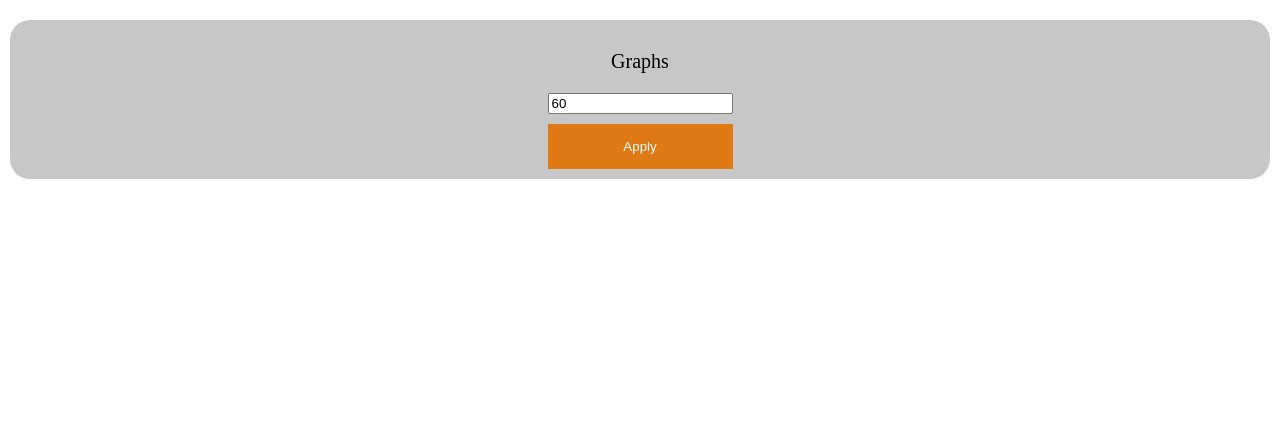
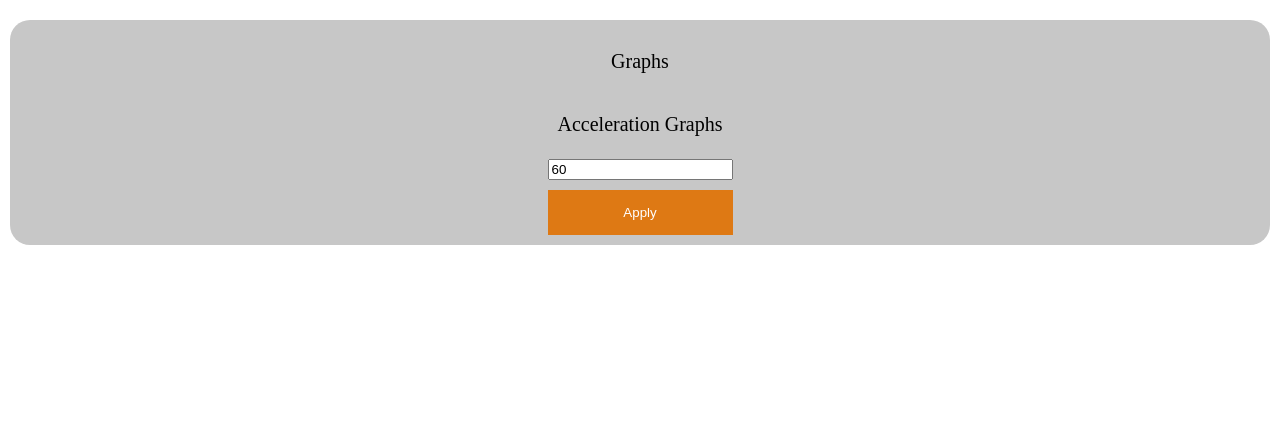
Before and after one commit to zNitche/MotoSentinel, a Flask app: page /settings in a window 1280 px wide. Shown: the part 43-487 px from the top of the page. Run offline with Flask 2, Linux system fonts and the light colour scheme.

Commit message:
added setting time range for acceleration graphs

```diff
--- a/routes/content.py
+++ b/routes/content.py
@@ -1,7 +1,7 @@
 from flask import render_template, Blueprint
 from sensors.sensors_config import SensorsConfig
 from utils import graphs_utils, settings_utils
-from app_config import AppConfig
+from app_config import SettingsConfig
 
 
 content_ = Blueprint("content", __name__, template_folder='template', static_folder='static')
@@ -20,9 +20,7 @@ def home():
 def settings():
     settings_data = settings_utils.load_settings()
 
-    time_range = settings_data[AppConfig.SETTINGS_TIME_RANGE_KEY_NAME]
-
-    return render_template("settings.html", time_range=time_range)
+    return render_template("settings.html", settings_data=settings_data, settings_config=SettingsConfig)
 
 
 @content_.route("/graphs")
--- a/static/main.css
+++ b/static/main.css
@@ -91,6 +91,7 @@ body {
 .settings-container form {
     display: flex;
     flex-direction: column;
+    text-align: center;
 }
 
 .footer {
--- a/templates/settings.html
+++ b/templates/settings.html
@@ -6,7 +6,14 @@
             </p>
 
             <form method="GET" action="{{ url_for('settings.set_time_range') }}" enctype="multipart/form-data">
-                <input type="text" id="time_range" name="time_range" placeholder="time range" value="{{ time_range }}">
+                <span>
+                    <p>
+                        Acceleration Graphs
+                    </p>
+                    <input type="text" id="{{ settings_config.SETTINGS_ACCELERATION_TIME_RANGE_KEY_NAME }}"
+                           name="{{ settings_config.SETTINGS_ACCELERATION_TIME_RANGE_KEY_NAME }}"
+                           placeholder="time range" value="{{ settings_data[settings_config.SETTINGS_ACCELERATION_TIME_RANGE_KEY_NAME] }}">
+                </span>
                 <button class="settings-button" type="submit">Apply</button>
             </form>
         </div>
--- a/utils/graphs_utils.py
+++ b/utils/graphs_utils.py
@@ -4,7 +4,7 @@ import base64
 from datetime import datetime, timedelta
 from matplotlib.backends.backend_agg import FigureCanvasAgg as FigureCanvas
 from matplotlib.figure import Figure
-from app_config import AppConfig
+from app_config import AppConfig, SettingsConfig
 from utils import settings_utils
 
 
@@ -31,7 +31,7 @@ def generate_acceleration_2d_graphs():
 
     settings_data = settings_utils.load_settings()
 
-    timestamps, x_values, y_values, z_values = get_acceleration_data(settings_data[AppConfig.SETTINGS_TIME_RANGE_KEY_NAME])
+    timestamps, x_values, y_values, z_values = get_acceleration_data(settings_data[SettingsConfig.SETTINGS_ACCELERATION_TIME_RANGE_KEY_NAME])
 
     graphs.append(generate_2d_graph(timestamps, x_values, "x-axis acceleration", "time", "acceleration"))
     graphs.append(generate_2d_graph(timestamps, y_values, "y-axis acceleration", "time", "acceleration"))
@@ -65,7 +65,7 @@ def generate_gyro_2d_graphs():
 
     settings_data = settings_utils.load_settings()
 
-    timestamps, x_values, y_values, z_values = get_gyro_data(settings_data[AppConfig.SETTINGS_TIME_RANGE_KEY_NAME])
+    timestamps, x_values, y_values, z_values = get_gyro_data(settings_data[SettingsConfig.SETTINGS_ACCELERATION_TIME_RANGE_KEY_NAME])
 
     graphs.append(generate_2d_graph(timestamps, x_values, "x-axis gyro", "time", "gyro"))
     graphs.append(generate_2d_graph(timestamps, y_values, "y-axis gyro", "time", "gyro"))
--- a/utils/settings_utils.py
+++ b/utils/settings_utils.py
@@ -1,16 +1,12 @@
 import json
 import os
-from app_config import AppConfig
+from app_config import AppConfig, SettingsConfig
 
 
 def init_settings():
     if not os.path.exists(AppConfig.SETTINGS_PATH):
-        settings_data = {
-            AppConfig.SETTINGS_TIME_RANGE_KEY_NAME: AppConfig.DEFAULT_TIME_RANGE
-        }
-
         with open(AppConfig.SETTINGS_PATH, "w") as settings_file:
-            settings_file.write(json.dumps(settings_data, indent=4))
+            settings_file.write(json.dumps(SettingsConfig.SETTINGS_STRUCT, indent=4))
 
 
 def load_settings():
```
Also changed, not shown: app_config.py (+8 -2 lines), routes/settings.py (+4 -4 lines).
